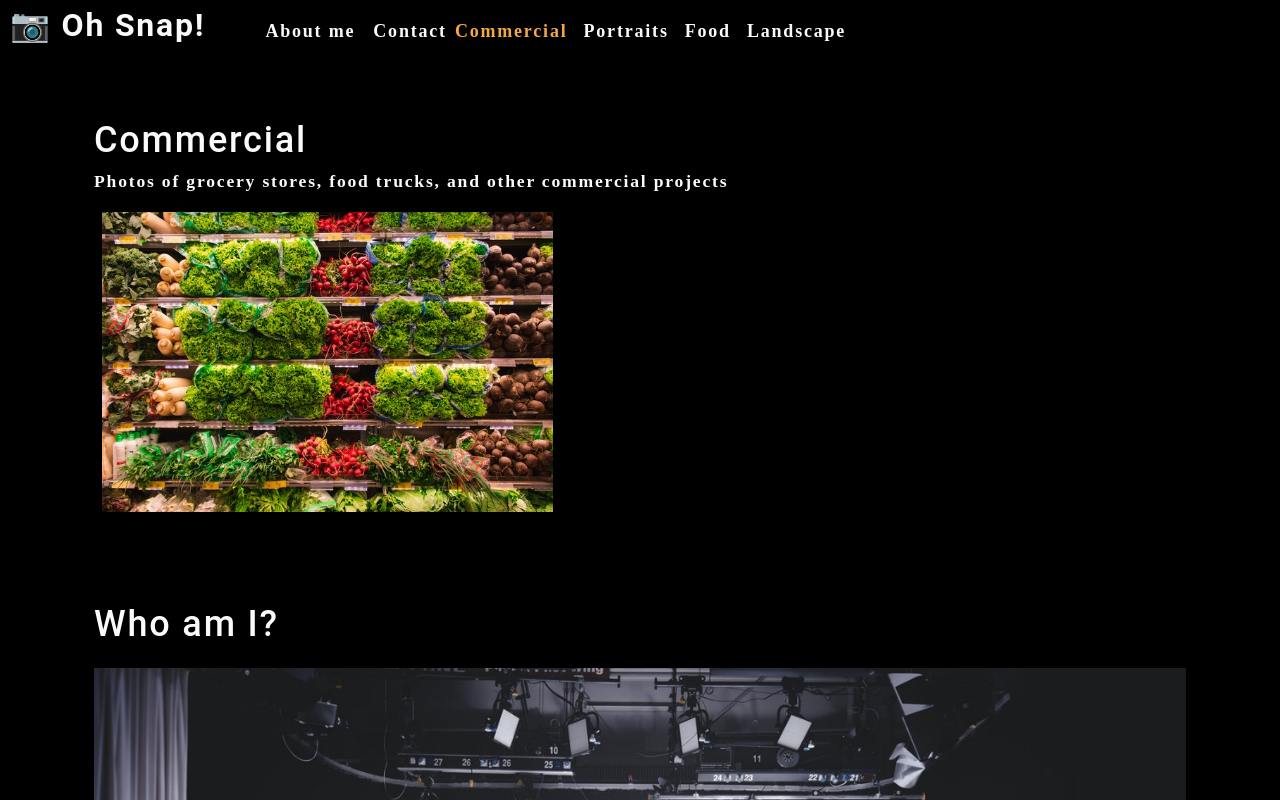
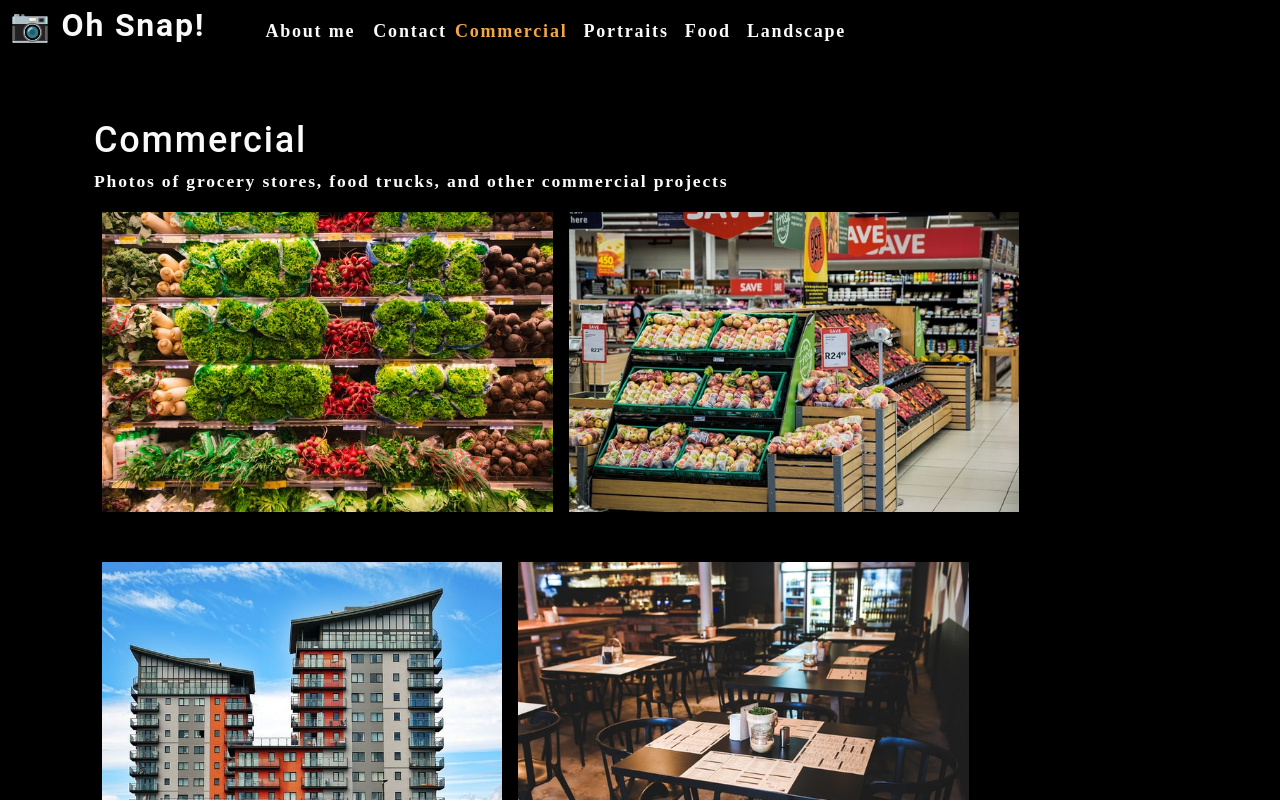
Before and after one commit to salpharre/photo-port, a React (Create React App) app in the folder photo-port/: page / in a window 1280 px wide. Shown: the top 800 px of the page. Built offline with nearby package versions, Linux system fonts and the light colour scheme.

Commit message:
added photolist component under gallery component, made it so photos changed based on what category of picture was taken. renders correctly.

```diff
--- a/photo-port/src/App.js
+++ b/photo-port/src/App.js
@@ -31,7 +31,9 @@
         currentCategory={currentCategory}
       />
       <main>
-        <Gallery />
+        <Gallery
+          currentCategory={currentCategory}
+        />
         <About />
       </main>
   </div>
--- /dev/null
+++ b/photo-port/src/components/Gallery/PhotoList/index.js
@@ -0,0 +1,119 @@
+import React, { useState } from "react";
+import photo from "../../../assets/small/commercial/0.jpg";
+
+function PhotoList({categoryName}) {
+    const [photos] = useState([
+        {
+          name: 'Grocery aisle',
+          category: 'commercial',
+          description: 'Lorem ipsum dolor sit amet, consectetur adipiscing elit. Nunc ultricie',
+        },
+        {
+          name: 'Grocery booth',
+          category: 'commercial',
+          description: 'Lorem ipsum dolor sit amet, consectetur adipiscing elit. Nunc ultricie',
+        },
+        {
+          name: 'Building exterior',
+          category: 'commercial',
+          description: 'Lorem ipsum dolor sit amet, consectetur adipiscing elit. Nunc ultricie',
+        },
+        {
+          name: 'Restaurant table',
+          category: 'commercial',
+          description: 'Lorem ipsum dolor sit amet, consectetur adipiscing elit. Nunc ultricie',
+        },
+        {
+          name: 'Cafe interior',
+          category: 'commercial',
+          description: 'Lorem ipsum dolor sit amet, consectetur adipiscing elit. Nunc ultricie',
+        },
+        {
+          name: 'Cat green eyes',
+          category: 'portraits',
+          description: 'Lorem ipsum dolor sit amet, consectetur adipiscing elit. Nunc ultricie',
+        },
+        {
+          name: 'Green parrot',
+          category: 'portraits',
+          description: 'Lorem ipsum dolor sit amet, consectetur adipiscing elit. Nunc ultricie',
+        },
+        {
+          name: 'Yellow macaw',
+          category: 'portraits',
+          description: 'Lorem ipsum dolor sit amet, consectetur adipiscing elit. Nunc ultricie',
+        },
+        {
+          name: 'Pug smile',
+          category: 'portraits',
+          description: 'Lorem ipsum dolor sit amet, consectetur adipiscing elit. Nunc ultricie',
+        },
+        {
+          name: 'Pancakes',
+          category: 'food',
+          description: 'Lorem ipsum dolor sit amet, consectetur adipiscing elit. Nunc ultricie',
+        },
+        {
+          name: 'Burrito',
+          category: 'food',
+          description: 'Lorem ipsum dolor sit amet, consectetur adipiscing elit. Nunc ultricie',
+        },
+        {
+          name: 'Scallop pasta',
+          category: 'food',
+          description: 'Lorem ipsum dolor sit amet, consectetur adipiscing elit. Nunc ultricie',
+        },
+        {
+          name: 'Burger',
+          category: 'food',
+          description: 'Lorem ipsum dolor sit amet, consectetur adipiscing elit. Nunc ultricie',
+        },
+        {
+          name: 'Fruit bowl',
+          category: 'food',
+          description: 'Lorem ipsum dolor sit amet, consectetur adipiscing elit. Nunc ultricie',
+        },
+        {
+          name: 'Green river',
+          category: 'landscape',
+          description: 'Lorem ipsum dolor sit amet, consectetur adipiscing elit. Nunc ultricie',
+        },
+        {
+          name: 'Docks',
+          category: 'landscape',
+          description: 'Lorem ipsum dolor sit amet, consectetur adipiscing elit. Nunc ultricie',
+        },
+        {
+          name: 'Panoramic village by sea',
+          category: 'landscape',
+          description: 'Lorem ipsum dolor sit amet, consectetur adipiscing elit. Nunc ultricie',
+        },
+        {
+          name: 'Domestic landscape',
+          category: 'landscape',
+          description: 'Lorem ipsum dolor sit amet, consectetur adipiscing elit. Nunc ultricie',
+        },
+        {
+          name: 'Park bench',
+          category: 'landscape',
+          description: 'Lorem ipsum dolor sit amet, consectetur adipiscing elit. Nunc ultricie',
+        },
+      ]);
+
+    const currentPhotos = photos.filter((photo) => photo.category === categoryName);
+
+    return(
+        <div className="flex-row">
+            {currentPhotos.map((image, i) => (
+            <img
+                src={require(`../../../assets/small/${categoryName}/${i}.jpg`).default}
+                alt={image.name}
+                className="img-thumbnail mx-1"
+                key={image.name}
+            />
+            ))}
+        </div>
+    );
+}
+
+export default PhotoList;
--- a/photo-port/src/components/Gallery/index.js
+++ b/photo-port/src/components/Gallery/index.js
@@ -1,23 +1,16 @@
 import React from "react";
 import { capitalizeFirstLetter } from "../../utils/helpers";
-import photo from "../../assets/small/commercial/0.jpg"
+import PhotoList from "./PhotoList";
 
-function Gallery() {
-    const currentGallery = {
-        name: "commercial",
-        description: "Photos of grocery stores, food trucks, and other commercial projects",
-    };
+function Gallery({ currentCategory }) {
+    const { name, description } = currentCategory;
     return(
         <section>
-            <h1>{capitalizeFirstLetter(currentGallery.name)}</h1>
-            <p>{currentGallery.description}</p>
-            <div className="flex-row">
-                <img
-                src={photo}
-                alt="Commercial Example"
-                className="img-thumbnail mx-1"
-                />
-            </div>
+            <h1 data-testid="h1tag">{capitalizeFirstLetter(name)}</h1>
+            <p>{description}</p>
+            <PhotoList
+            categoryName={name}
+            />
         </section>
     );
 };
```
